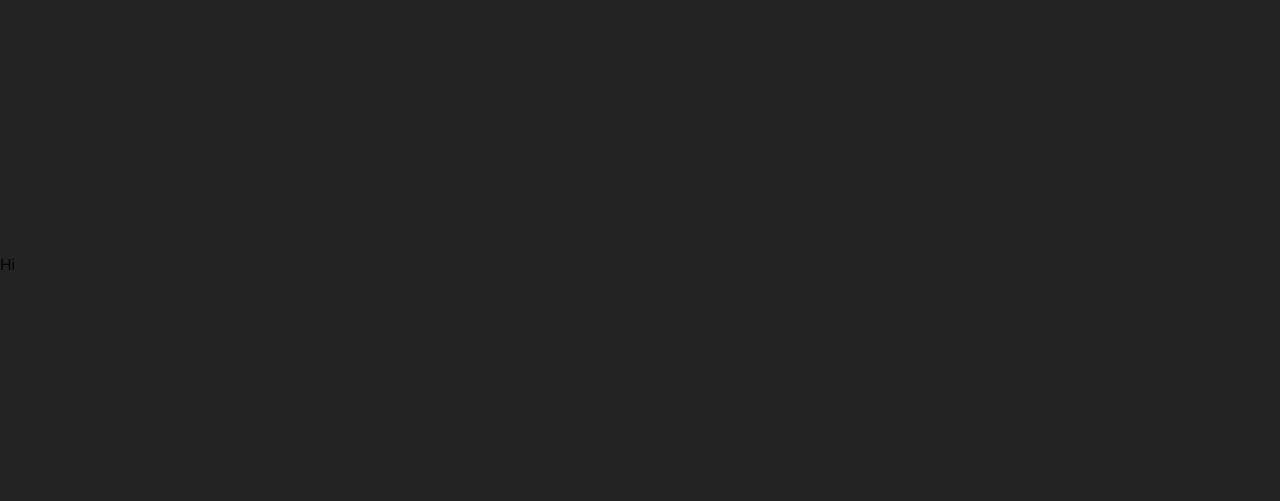
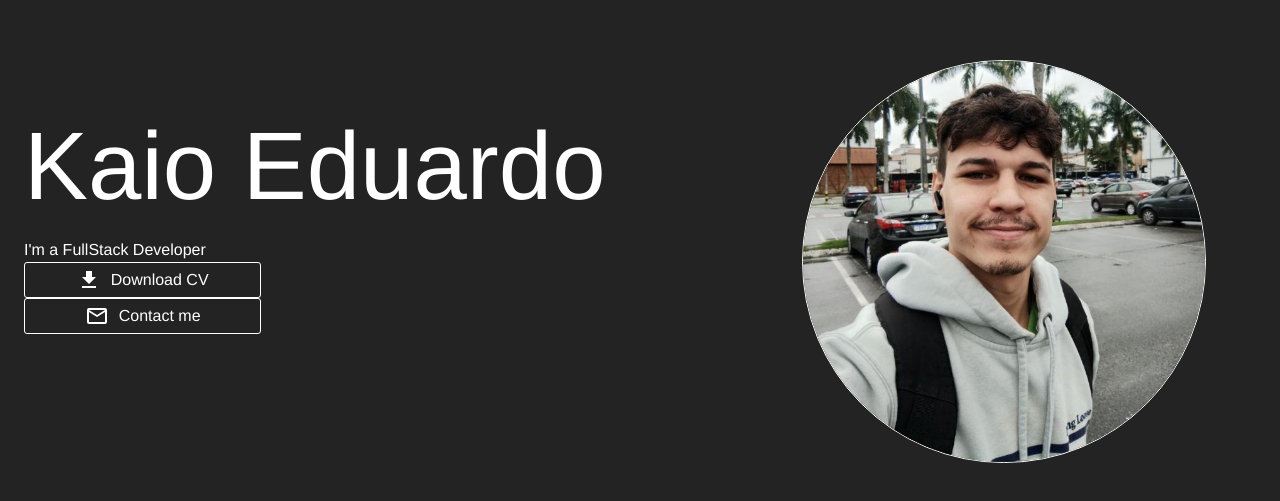
Before and after one commit to Kaioedsago/Portfolio, a React (Vite) app: page / in a window 1280 px wide. Shown: the part 135-636 px from the top of the page. Built offline with nearby package versions, Linux system fonts and the light colour scheme.

Commit message:
End of the day

```diff
--- a/package.json
+++ b/package.json
@@ -12,6 +12,7 @@
   "dependencies": {
     "@emotion/react": "^11.11.4",
     "@emotion/styled": "^11.11.5",
+    "@mui/icons-material": "^5.15.20",
     "@mui/material": "^5.15.20",
     "react": "^18.2.0",
     "react-dom": "^18.2.0"
--- a/src/Sections/Home/Home.jsx
+++ b/src/Sections/Home/Home.jsx
@@ -1,29 +1,82 @@
-import { Box, Container, Grid, Typography, styled } from "@mui/material"
+import { Box, Container, Grid, Typography, styled } from "@mui/material";
+import Avatar from "../../assets/images/avatar.png";
+import DownloadIcon from "@mui/icons-material/Download";
+import MailOutlineIcon from "@mui/icons-material/MailOutline";
+import StyledButton from "../../components/StyledButton/StyledButton";
 
-const  Home = () => {
-
+const Home = () => {
   const StyledHero = styled("div")(({ theme }) => ({
     backgroundColor: theme.palette.primary.main,
     height: "100vh",
     display: "flex",
     alignItems: "center",
-        [theme.breakpoints.up('xs')]: { // <= mobile
+    [theme.breakpoints.up("xs")]: {
+      // <= mobile
       paddingTop: "100px",
+    },
+    [theme.breakpoints.up("md")]: {
+      // >= mobile
+      paddingTop: "0",
+    },
+  }));
 
-        },
-        [theme.breakpoints.up('md')]: { // >=mobile
-            paddingTop: "0",
-        }
-    }))
-
+  const StyledImg = styled("img")(({ theme }) => ({
+    width: "80%",
+    borderRadius: "50%",
+    border: `1px solid ${theme.palette.primary.contrastText}`,
+  }));
 
   return (
     <>
       <StyledHero>
-            Hi
+        <Container maxWidth="xl">
+          <Grid container spacing={2}>
+            <Grid item xs={12} md={7} order={{ xs: 2, md: 1 }}>
+              {" "}
+              {/* Linha modificada */}
+              <Box>
+                <Typography
+                  color="primary.contrastText"
+                  variant="h1"
+                  marginTop={"50px"}
+                  textAlign="left"
+                  pb={2}
+                >
+                  Kaio Eduardo
+                </Typography>
+                <Typography color="primary.contrastText"
+                  variant="h"
+                  marginTop={"3px"}
+                  textAlign="left"
+                >
+                  I'm a FullStack Developer
+                </Typography>
+              </Box>
+              <Grid item xs={12} md={4} display="flex" justifyContent="center">
+                <StyledButton>
+                  <DownloadIcon />
+                  <Typography>Download CV</Typography>
+                </StyledButton>
+              </Grid>
+              <Grid item xs={12} md={4} display="flex" justifyContent="center">
+                <StyledButton>
+                  <MailOutlineIcon />
+                  <Typography>Contact me</Typography>
+                </StyledButton>
+              </Grid>
+            </Grid>
+            <Grid item xs={12} md={5} order={{ xs: 1, md: 2 }}>
+              {" "}
+              {/* Linha modificada */}
+              <Box position="relative" textAlign="center">
+                <StyledImg src={Avatar} />
+              </Box>
+            </Grid>
+          </Grid>
+        </Container>
       </StyledHero>
     </>
-    )
-  }
+  );
+};
 
-  export default Home
+export default Home;
--- /dev/null
+++ b/src/components/StyledButton/StyledButton.jsx
@@ -0,0 +1,31 @@
+import { styled } from "@mui/material";
+import React from "react";
+
+const StyledButton = ({ children }) => {
+
+    const StyledButtonComponent = styled("button")(({ theme }) => ({
+        backgroundColor: "transparent",
+        border: `1px solid ${theme.palette.primary.contrastText}`,
+        borderRadius: "3px",
+        padding: "5px 15px",
+        width: "100%",
+        color: theme.palette.primary.contrastText,
+        display: "inline-flex",
+        alignItems: "center",
+        justifyContent: "center",
+        gap: "10px",
+        '&:hover': {
+            backgroundColor: theme.palette.secondary.light
+        }
+    }));
+
+    return (
+        <>
+            <StyledButtonComponent>
+                {children}
+            </StyledButtonComponent>
+        </>
+    );
+};
+
+export default StyledButton;
```
Also changed, not shown: src/assets/images/avatar.png (added), 1 other file (tests, documents, lock files or other folders). Lines whose indentation alone changed are shown as unchanged.
